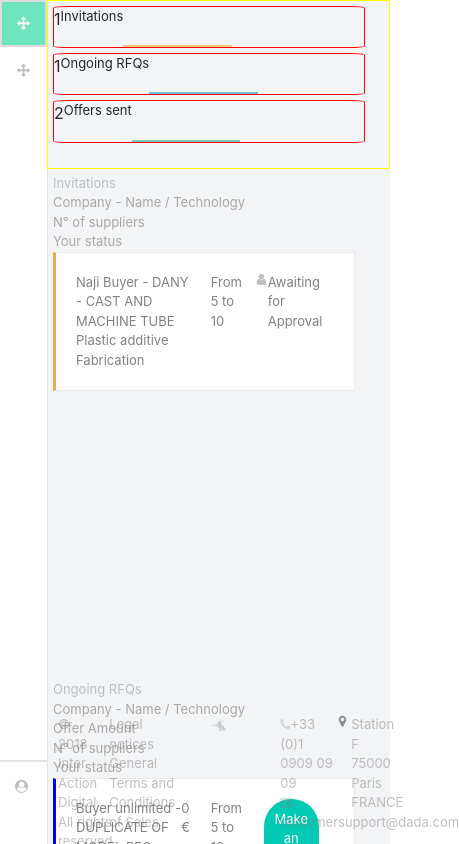
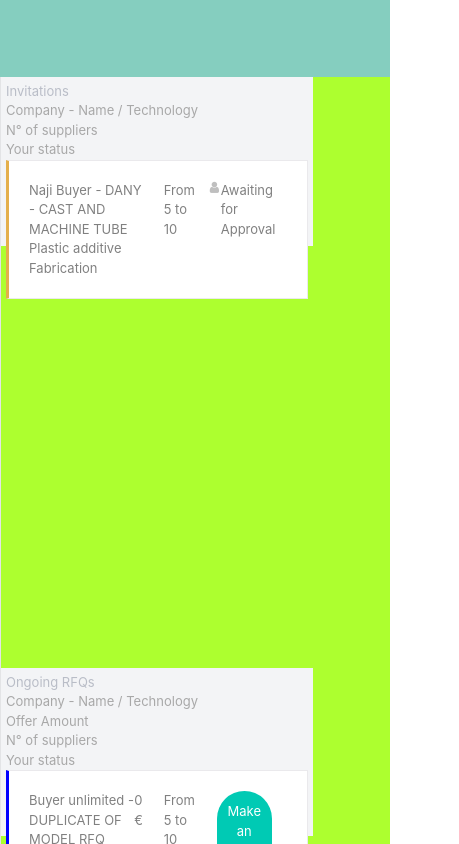
Before and after one commit to mauradelrosario/dashboard--ui, a React (Create React App) app: page / in a window 390 px wide. Shown: the top 844 px of the page, 459 px wide, since content can reach past the window. Built offline with nearby package versions, Linux system fonts and the light colour scheme.

Commit message:
UX add transition to panel header breakpoints

```diff
--- a/package.json
+++ b/package.json
@@ -5,6 +5,7 @@
   "dependencies": {
     "bootstrap": "^4.1.3",
     "font-awesome": "^4.7.0",
+    "hamburgers": "^0.9.3",
     "react": "^16.4.2",
     "react-dom": "^16.4.2",
     "react-scripts": "1.1.4"
--- a/public/index.html
+++ b/public/index.html
@@ -9,6 +9,7 @@
       homescreen on Android. See https://developers.google.com/web/fundamentals/engage-and-retain/web-app-manifest/
     -->
     <link rel="manifest" href="%PUBLIC_URL%/manifest.json">
+    <link href="../node_modules/hamburgers/dist/hamburgers.css" rel="stylesheet">
     <!--
       Notice the use of %PUBLIC_URL% in the tags above.
       It will be replaced with the URL of the `public` folder during the build.
--- a/src/App.css
+++ b/src/App.css
@@ -3,7 +3,7 @@
 ***************************/
 body,
 #root,
-.dbs {
+main {
   display: flex;
   font-size: small;
 }
@@ -14,8 +14,8 @@ body,
 **************************************/
 .dbs__sidebar {
   flex: 0.01;
-  display: flex;
-  flex-direction: column;
+  /* display: flex;
+  flex-direction: column; */
   background: #fff;
 }
 
@@ -57,7 +57,7 @@ body,
 }
 
 .dbs__panel--header {
-  flex: 0.3 0;
+  transition: all 0.6s cubic-bezier(0.215, 0.61, 0.355, 1);
   /* display: flex;
   justify-content: flex-end;
   background: #e3e4e6;  */
@@ -214,6 +214,7 @@ body,
   padding: 10px;
   font-size: small;
   float: right;
+  white-space: normal;
 }
 
 .dbs__pis__market-table__details__status--approval {
@@ -239,10 +240,10 @@ body,
         Panel-footer
 ********************************/
 .dbs__panel-footer {
-  display: grid;
+  /* display: grid;
   grid-template-columns: 15% 20% 1fr 20% 15%;
   background: #f3f4f6;
-  padding: 40px 0px;
+  padding: 40px 0px; */
 }
 
 .dbs__panel-footer__span {
--- a/src/App.js
+++ b/src/App.js
@@ -61,9 +61,9 @@ class App extends Component {
   render() {
     const { selectedMarket, invitations, rfqs, offersSent } = this.state;
     return (
-      <div className="dbs">
+      <main>
         <SideBar onSelectedMarket={this.handleSelectedMarket} />
-        <main className="dbs__panel">
+        <div className="dbs__panel">
           <header className="dbs__panel--header">
             <PanelStatus
               selectedMarketState={selectedMarket}
@@ -83,8 +83,8 @@ class App extends Component {
             />
             <FooterContact />
           </div>
-        </main>
-      </div>
+        </div>
+      </main>
     );
   }
 }
--- a/src/components/FooterContact.js
+++ b/src/components/FooterContact.js
@@ -12,7 +12,7 @@ class FooterContact extends React.Component {
           <span className="dbs__panel-footer__span">Legal notices</span>
           <span className="dbs__panel-footer__span">General Terms and Conditions of Sales</span>
         </div>
-        <div className="dbs__panel-footer__logo">
+        {/* <div className="dbs__panel-footer__logo">
           <i className="fa x2 fa-pied-piper-alt" />
         </div>
         <div className="dbs__panel-footer__contact">
@@ -31,7 +31,7 @@ class FooterContact extends React.Component {
             <span className="dbs__panel-footer__span"> Station F</span>
             <span className="dbs__panel-footer__span">75000 Paris FRANCE</span>
           </div>
-        </div>
+        </div> */}
       </footer>
     );
   }
--- a/src/index.css
+++ b/src/index.css
@@ -3,7 +3,7 @@
 ***************************/
 body,
 #root,
-.dbs {
+main {
   width: 100vw;
   height: 100vh;
   background: beige;
@@ -14,7 +14,9 @@ Breakpoint width 320px - height: 480px
 **************************************/
 
 @media (min-width: 320px) {
+  /* Sidebar */
   .dbs__sidebar {
+    display: none;
     height: 100vh;
     width: 15vw;
   }
@@ -25,20 +27,24 @@ Breakpoint width 320px - height: 480px
   .dbs__sidebar__items__user-circle {
     height: 10vh;
   }
-
+/* Panel 100 = 20 + 80*/
   .dbs__panel {
     height: 100vh;
     width: 85vw;
     /* border: 1px solid #6dbddf; */
   }
-
+/* Panel Header */
   .dbs__panel--header {
-    height: 20vh;
+    flex: 0.1 0;
+    /* height: 20vh;
+    width: 85vw; */
+    background: rgba(121, 202, 186, 0.9);
   }
 
   .dbs__ps--wrap {
     height: 20vh;
     border: 1px solid yellow;
+    display: none;
   }
 
   .bs__ps__market-status {
@@ -54,16 +60,17 @@ Breakpoint width 320px - height: 480px
   }
 
   .dbs__panel--body {
-    height: 80vh;
+    height: 85vh;
+    background: greenyellow;
     /* border: 1px solid greenyellow; */
   }
   .dbs__pis {
-    height: 60vh;
+    height: 70vh;
     width: 80vw;
   }
 
   .dbs__pis li {
-    height: 60vh;
+    height: 70vh;
     width: 80vw;
   }
 
@@ -87,7 +94,7 @@ Breakpoint width 320px - height: 480px
   }
 
   .dbs__panel-footer {
-    height: 20vh;
+    display: none;
   }
 }
 
@@ -111,7 +118,7 @@ Breakpoint width 1024px - height: 800px
   }
 
   .dbs__panel--header {
-    height: 20vh;
+    flex: 0.3 0;
   }
 
   .dbs__ps .dbs__ps--wrap .bs__ps__market-status {
```
Also changed, not shown: src/components/Menu.js (added, +33 -0 lines), 1 other file (tests, documents, lock files or other folders).
